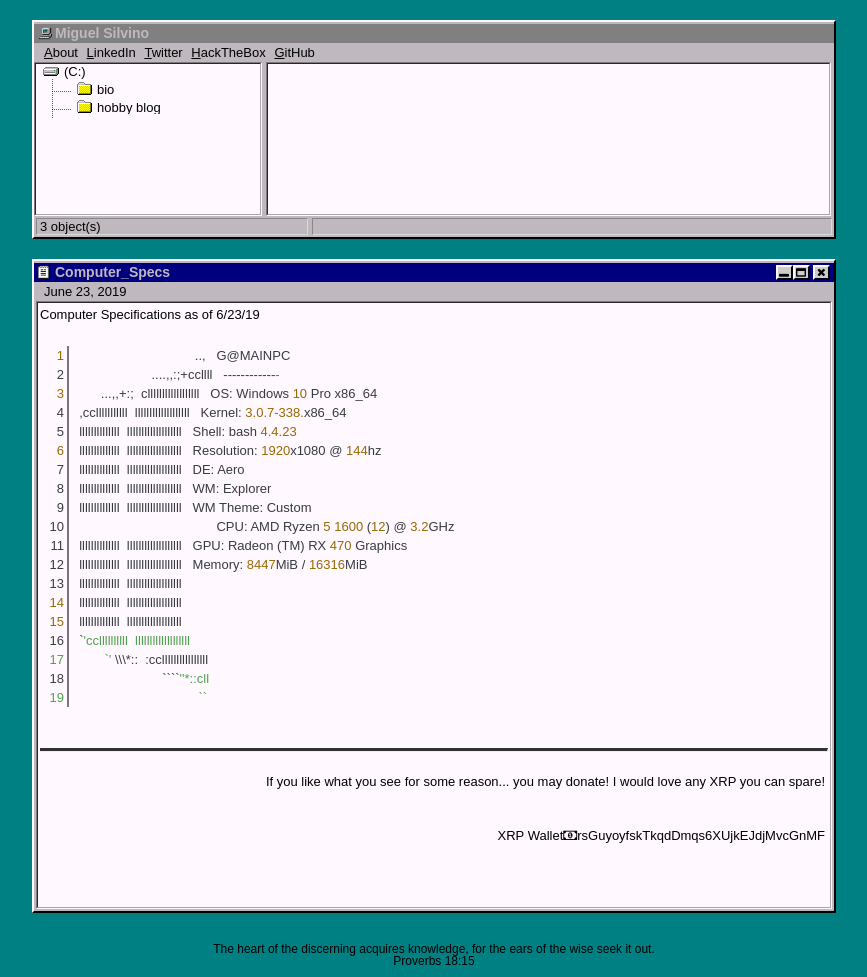
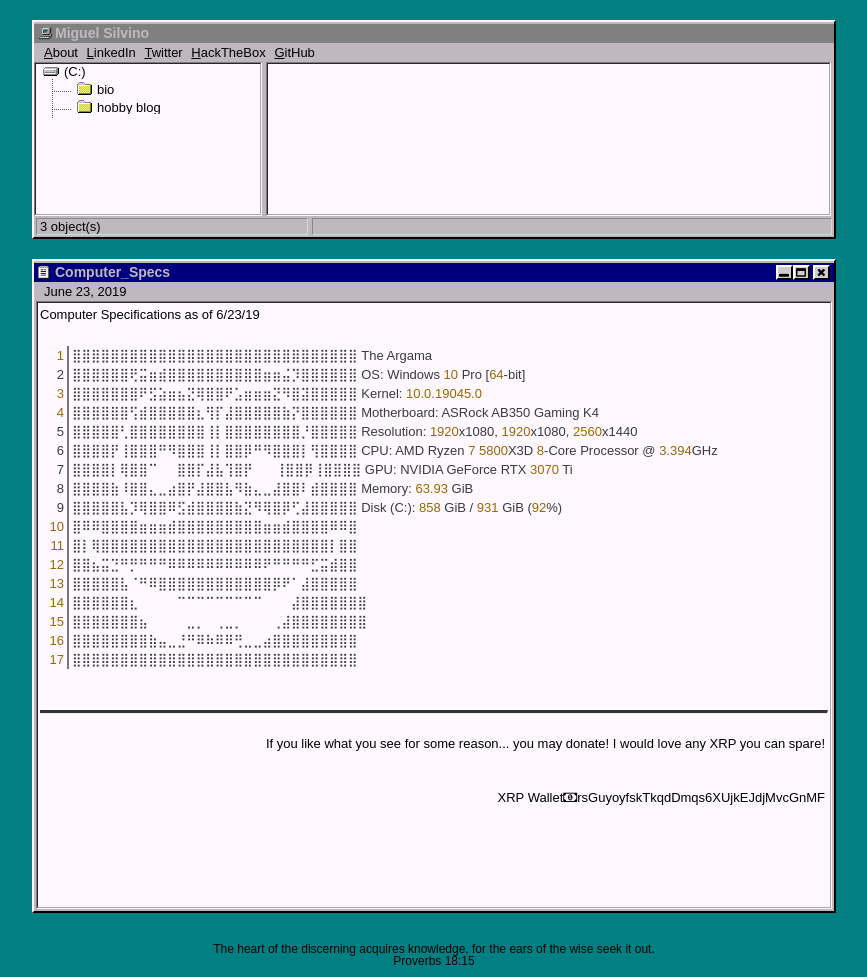
Before and after one commit to Globalnet626/globalnet626.github.io, a Jekyll site: the page built from _posts/2019-06-23-pcspecs.md, in a window 1280 px wide. Shown: the whole page, without its empty margins (206-1073 px from the left). Built offline with Jekyll 4.4.1, drawn with Linux system fonts in a browser that asks for light colours.

Commit message:
Update 2019-06-23-pcspecs.md

`````diff
--- a/_posts/2019-06-23-pcspecs.md
+++ b/_posts/2019-06-23-pcspecs.md
@@ -6,23 +6,21 @@ folder: bio
 ---
 Computer Specifications as of 6/23/19
 ```cpp
-                                  ..,   G@MAINPC
-                      ....,,:;+ccllll   -------------
-        ...,,+:;  cllllllllllllllllll   OS: Windows 10 Pro x86_64
-  ,cclllllllllll  lllllllllllllllllll   Kernel: 3.0.7-338.x86_64
-  llllllllllllll  lllllllllllllllllll   Shell: bash 4.4.23
-  llllllllllllll  lllllllllllllllllll   Resolution: 1920x1080 @ 144hz
-  llllllllllllll  lllllllllllllllllll   DE: Aero
-  llllllllllllll  lllllllllllllllllll   WM: Explorer
-  llllllllllllll  lllllllllllllllllll   WM Theme: Custom
-                                        CPU: AMD Ryzen 5 1600 (12) @ 3.2GHz
-  llllllllllllll  lllllllllllllllllll   GPU: Radeon (TM) RX 470 Graphics
-  llllllllllllll  lllllllllllllllllll   Memory: 8447MiB / 16316MiB
-  llllllllllllll  lllllllllllllllllll
-  llllllllllllll  lllllllllllllllllll
-  llllllllllllll  lllllllllllllllllll
-  `'ccllllllllll  lllllllllllllllllll
-         `' \\\*::  :ccllllllllllllllll
-                         ````''*::cll
-                                   ``
+⣿⣿⣿⣿⣿⣿⣿⣿⣿⣿⣿⣿⣿⣿⣿⣿⣿⣿⣿⣿⣿⣿⣿⣿⣿⣿⣿⣿⣿⣿ The Argama
+⣿⣿⣿⣿⣿⣿⢟⣭⣶⣾⣿⣿⣿⣿⣿⣿⣿⣿⣿⣿⣶⣶⣬⡹⣿⣿⣿⣿⣿⣿ OS: Windows 10 Pro [64-bit]
+⣿⣿⣿⣿⣿⣿⣿⠟⣫⣵⣶⣦⣝⢿⣿⣿⠟⣡⣶⣶⣶⣝⠻⣿⣽⣿⣿⣿⣿⣿ Kernel: 10.0.19045.0
+⣿⣿⣿⣿⣿⣿⢫⣾⣿⣿⣿⣿⣿⣆⢻⡏⣼⣿⣿⣿⣿⣿⣷⡝⣿⣿⣿⣿⣿⣿ Motherboard: ASRock AB350 Gaming K4
+⣿⣿⣿⣿⣿⢃⣿⣿⣿⣿⣿⣿⣿⣿⢸⡇⣿⣿⣿⣿⣿⣿⣿⣿⡘⣿⣿⣿⣿⣿ Resolution: 1920x1080, 1920x1080, 2560x1440
+⣿⣿⣿⣿⡟⢸⣿⣿⣿⠛⠻⣿⣿⣿⢸⡇⣿⣿⡿⠛⠻⣿⣿⣿⡇⢻⣿⣿⣿⣿ CPU: AMD Ryzen 7 5800X3D 8-Core Processor @ 3.394GHz
+⣿⣿⣿⣿⡇⢿⣿⣿⠉⠀⠀⣿⣿⡏⣼⣧⢹⣿⡟⠀ ⠀⢸⣿⣿⡿⢸⣿⣿⣿⣿ GPU: NVIDIA GeForce RTX 3070 Ti
+⣿⣿⣿⣿⣷⠸⣿⣿⣄⣀⣴⣿⡟⣼⣿⣿⣧⠻⣷⣄⣀⣼⣿⣿⠇⣾⣿⣿⣿⣿ Memory: 63.93 GiB
+⣿⣿⣿⣿⣿⣧⡹⢿⣿⣿⠿⣫⣾⣿⣿⣿⣿⣷⣝⠻⢿⣿⡿⢋⣼⣿⣿⣿⣿⣿ Disk (C:): 858 GiB / 931 GiB (92%)
+⣿⠿⠿⣿⣿⣿⣿⣶⣶⣶⣾⣿⣿⣿⣿⣿⣿⣿⣿⣿⣶⣶⣾⣿⣿⣿⣿⠿⠿⣿
+⣿⡇⢿⣿⣿⣿⣿⣿⣿⣿⣿⣿⣿⣿⣿⣿⣿⣿⣿⣿⣿⣿⣿⣿⣿⣿⣿⡇⣿⣿
+⣿⣿⣦⣭⣙⠛⡛⠛⠛⠛⠿⠿⠿⠿⠿⠿⠿⠿⠿⠿⠟⠛⠛⠛⠛⣋⣭⣾⣿⣿
+⣿⣿⣿⣿⣿⣧⠈⠛⠿⣿⣿⣿⣿⣿⣿⣿⣿⣿⣿⣿⣿⡿⠟⠁⣼⣿⣿⣿⣿⣿
+⣿⣿⣿⣿⣿⣿⣆⠀⠀⠀⠀⠉⠉⠉⠉⠉⠉⠉⠉⠉⠀⠀⠀⣼⣿⣿⣿⣿⣿⣿⣿
+⣿⣿⣿⣿⣿⣿⣿⣦⠀⠀⠀⠀⣀⡀⠀⢀⣀⡀⠀⠀⠀⢀⣼⣿⣿⣿⣿⣿⣿⣿⣿
+⣿⣿⣿⣿⣿⣿⣿⣿⣷⣤⣀⣘⠛⠿⠷⠿⠿⢛⣀⣀⣴⣿⣿⣿⣿⣿⣿⣿⣿⣿
+⣿⣿⣿⣿⣿⣿⣿⣿⣿⣿⣿⣿⣿⣿⣿⣿⣿⣿⣿⣿⣿⣿⣿⣿⣿⣿⣿⣿⣿⣿
 ```
`````
